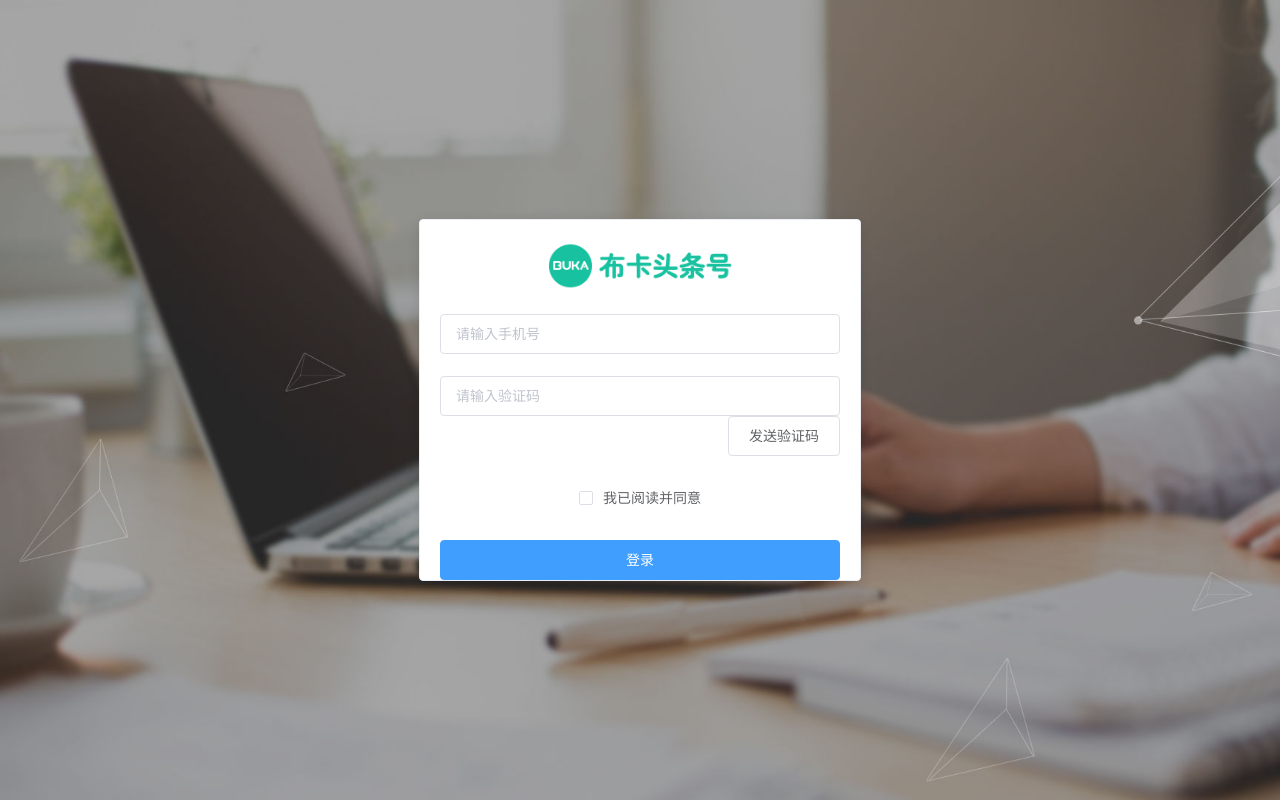
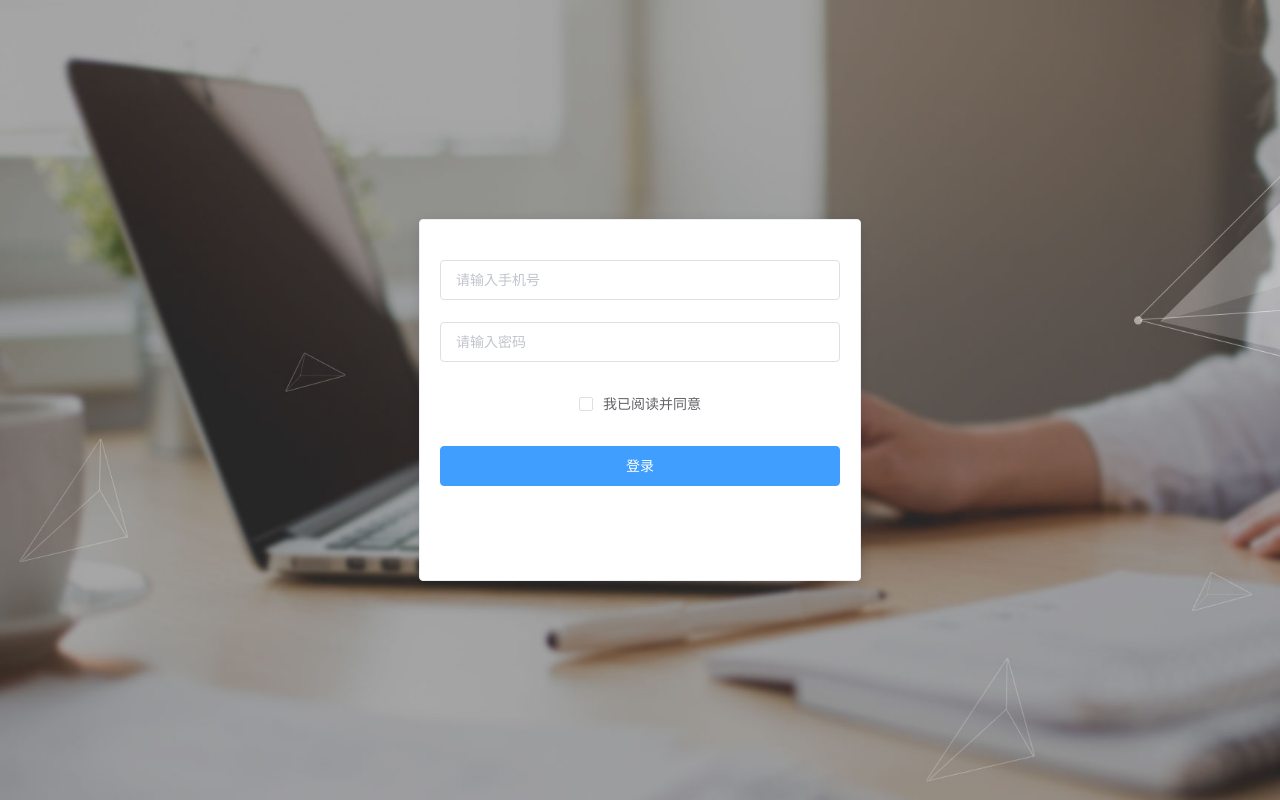
Before and after one commit to MrxinL/applvxin, a Vue app: page /#/login in a window 1280 px wide. Built offline with nearby package versions, Linux system fonts and the light colour scheme.

Commit message:
Add files via upload

```diff
--- a/src/views/login/index.vue
+++ b/src/views/login/index.vue
@@ -2,7 +2,7 @@
   <div class="login">
     <el-card class="login-card">
       <div class="logo">
-        <img src="../../assets/logo_index.png" alt="图片加载失败" />
+        <!-- <img src="../../assets/logo_index.png" alt="图片加载失败" /> -->
       </div>
       <!-- 表单 -->
 
@@ -21,9 +21,8 @@
         <el-form-item prop="code">
           <el-input
             v-model="loginForm.code"
-            placeholder="请输入验证码"
+            placeholder="请输入密码"
           ></el-input>
-          <el-button style="float: right">发送验证码</el-button>
         </el-form-item>
 
         <el-form-item prop="check">
@@ -111,8 +110,6 @@
              window.localStorage.setItem('user-token',result.data.token)
            //编程式导航
            this.$router.push('/')
-
-
            })
         }
         else {
```
